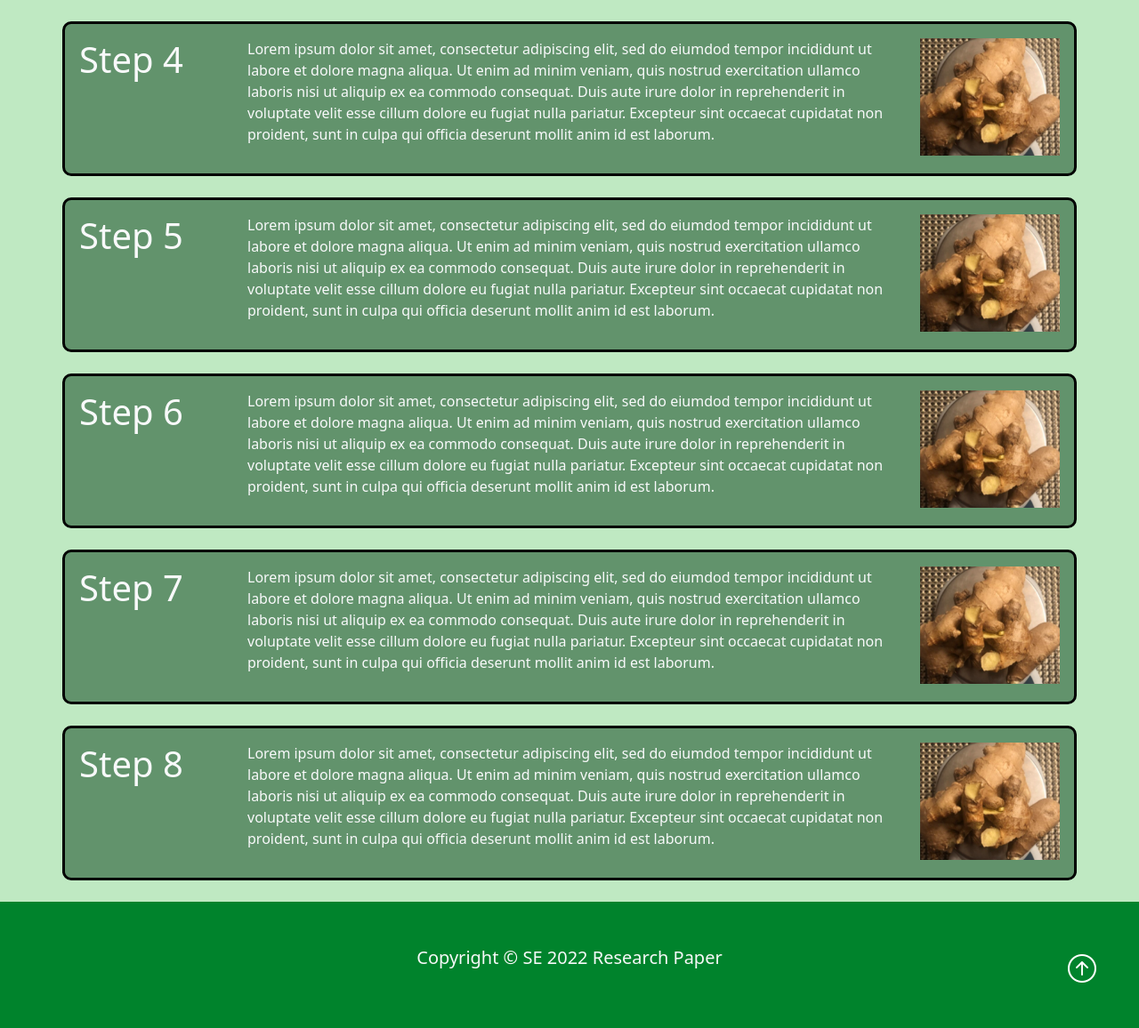
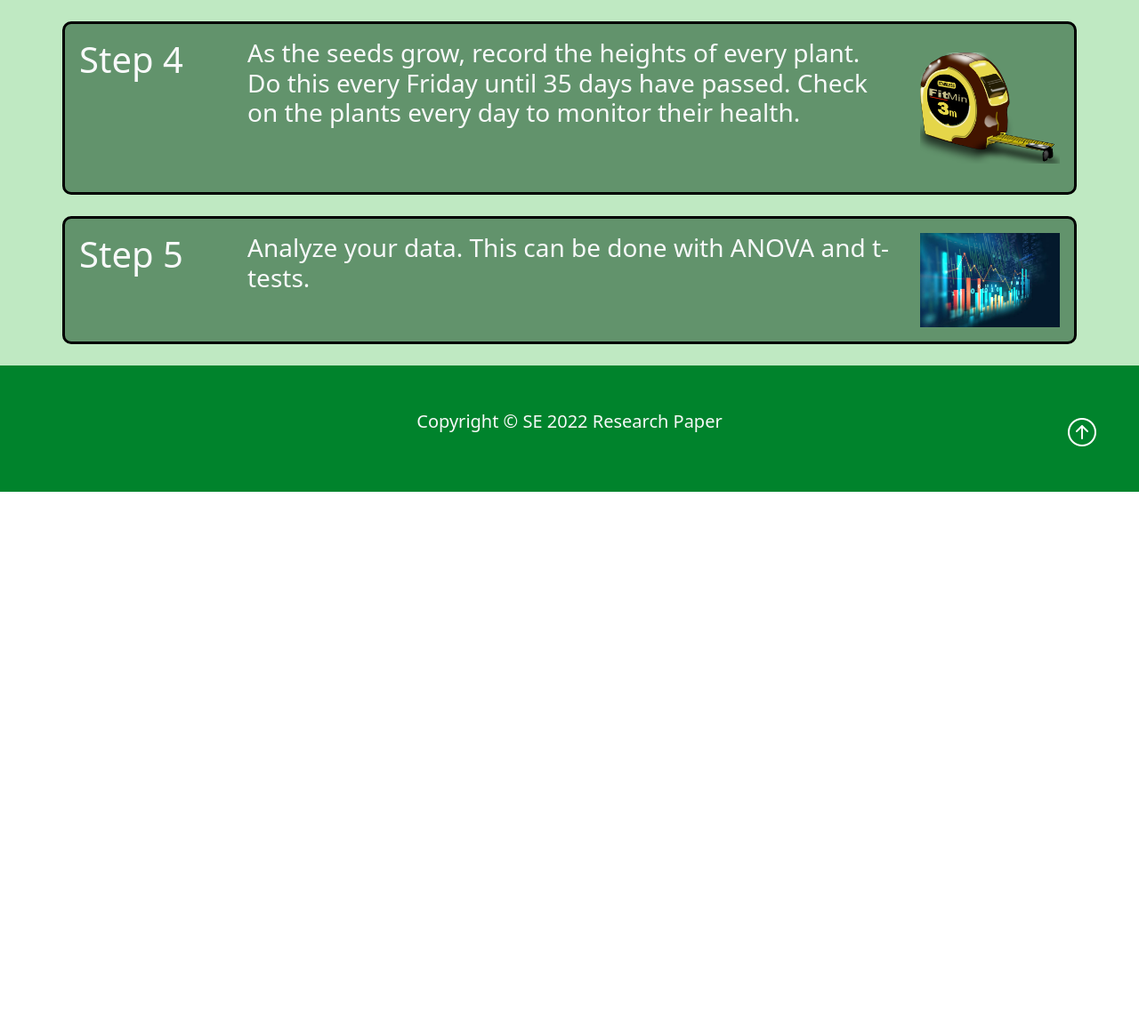
Before and after one commit to xhaidendsouza/DSouzaSE2223, a plain HTML site: page Lesson 1 Bootstrap/procedure.html in a window 1280 px wide. Shown: the part 797-1953 px from the top of the page at 89% size. After the commit the page ends 1350 px from the top, so only its background shows below. Drawn offline with nearby package versions, Linux system fonts and the light colour scheme.

Commit message:
Completed procedure.html

```diff
--- a/Lesson 1 Bootstrap/procedure.html
+++ b/Lesson 1 Bootstrap/procedure.html
@@ -73,10 +73,10 @@
                     <h1>Step 3</h1>
                 </div>
                 <div class="col-md-8 p-3">
-                    <h3>As the seeds grow, record the heights of every plant. Do this every Friday until 35 days have passed. Check on the plants every day to monitor their health.</h3>
+                    <h3>Place the growing containers under a lighting element so that they can grow. They should be in the layout that is shown in the image.</h3>
                 </div>
                 <div class="col-md-2 p-3">
-                    <img class="img-fluid" src="/Lesson 1 Bootstrap/img/ruler.png" alt="Research Set-up">
+                    <img class="img-fluid" src="/Lesson 1 Bootstrap/img/set-up-2.jpg" alt="Research Set-up">
                 </div>
             </div>
             <br>
@@ -85,10 +85,10 @@
                     <h1>Step 4</h1>
                 </div>
                 <div class="col-md-8 p-3">
-                    <p>Lorem ipsum dolor sit amet, consectetur adipiscing elit, sed do eiumdod tempor incididunt ut labore et dolore magna aliqua. Ut enim ad minim veniam, quis nostrud exercitation ullamco laboris nisi ut aliquip ex ea commodo consequat. Duis aute irure dolor in reprehenderit in voluptate velit esse cillum dolore eu fugiat nulla pariatur. Excepteur sint occaecat cupidatat non proident, sunt in culpa qui officia deserunt mollit anim id est laborum.</p>
+                    <h3>As the seeds grow, record the heights of every plant. Do this every Friday until 35 days have passed. Check on the plants every day to monitor their health.</h3>
                 </div>
                 <div class="col-md-2 p-3">
-                    <img class="img-fluid" src="/Lesson 1 Bootstrap/img/ginger.jpg" alt="Research Set-up">
+                    <img class="img-fluid" src="/Lesson 1 Bootstrap/img/measuring-tape.png" alt="Measuring Tape">
                 </div>
             </div>
             <br>
@@ -97,46 +97,10 @@
                     <h1>Step 5</h1>
                 </div>
                 <div class="col-md-8 p-3">
-                    <p>Lorem ipsum dolor sit amet, consectetur adipiscing elit, sed do eiumdod tempor incididunt ut labore et dolore magna aliqua. Ut enim ad minim veniam, quis nostrud exercitation ullamco laboris nisi ut aliquip ex ea commodo consequat. Duis aute irure dolor in reprehenderit in voluptate velit esse cillum dolore eu fugiat nulla pariatur. Excepteur sint occaecat cupidatat non proident, sunt in culpa qui officia deserunt mollit anim id est laborum.</p>
+                    <h3>Analyze your data. This can be done with ANOVA and t-tests. </h3>
                 </div>
                 <div class="col-md-2 p-3">
-                    <img class="img-fluid" src="/Lesson 1 Bootstrap/img/ginger.jpg" alt="Research Set-up">
-                </div>
-            </div>
-            <br>
-            <div class="row row-background">
-                <div class="col-md-2 p-3">
-                    <h1>Step 6</h1>
-                </div>
-                <div class="col-md-8 p-3">
-                    <p>Lorem ipsum dolor sit amet, consectetur adipiscing elit, sed do eiumdod tempor incididunt ut labore et dolore magna aliqua. Ut enim ad minim veniam, quis nostrud exercitation ullamco laboris nisi ut aliquip ex ea commodo consequat. Duis aute irure dolor in reprehenderit in voluptate velit esse cillum dolore eu fugiat nulla pariatur. Excepteur sint occaecat cupidatat non proident, sunt in culpa qui officia deserunt mollit anim id est laborum.</p>
-                </div>
-                <div class="col-md-2 p-3">
-                    <img class="img-fluid" src="/Lesson 1 Bootstrap/img/ginger.jpg" alt="Research Set-up">
-                </div>
-            </div>
-            <br>
-            <div class="row row-background">
-                <div class="col-md-2 p-3">
-                    <h1>Step 7</h1>
-                </div>
-                <div class="col-md-8 p-3">
-                    <p>Lorem ipsum dolor sit amet, consectetur adipiscing elit, sed do eiumdod tempor incididunt ut labore et dolore magna aliqua. Ut enim ad minim veniam, quis nostrud exercitation ullamco laboris nisi ut aliquip ex ea commodo consequat. Duis aute irure dolor in reprehenderit in voluptate velit esse cillum dolore eu fugiat nulla pariatur. Excepteur sint occaecat cupidatat non proident, sunt in culpa qui officia deserunt mollit anim id est laborum.</p>
-                </div>
-                <div class="col-md-2 p-3">
-                    <img class="img-fluid" src="/Lesson 1 Bootstrap/img/ginger.jpg" alt="Research Set-up">
-                </div>
-            </div>
-            <br>
-            <div class="row row-background">
-                <div class="col-md-2 p-3">
-                    <h1>Step 8</h1>
-                </div>
-                <div class="col-md-8 p-3">
-                    <p>Lorem ipsum dolor sit amet, consectetur adipiscing elit, sed do eiumdod tempor incididunt ut labore et dolore magna aliqua. Ut enim ad minim veniam, quis nostrud exercitation ullamco laboris nisi ut aliquip ex ea commodo consequat. Duis aute irure dolor in reprehenderit in voluptate velit esse cillum dolore eu fugiat nulla pariatur. Excepteur sint occaecat cupidatat non proident, sunt in culpa qui officia deserunt mollit anim id est laborum.</p>
-                </div>
-                <div class="col-md-2 p-3">
-                    <img class="img-fluid" src="/Lesson 1 Bootstrap/img/ginger.jpg" alt="Research Set-up">
+                    <img class="img-fluid" src="/Lesson 1 Bootstrap/img/data.jpg" alt="Data">
                 </div>
             </div>
             <br>
--- a/Lesson 1 Bootstrap/style.css
+++ b/Lesson 1 Bootstrap/style.css
@@ -38,6 +38,10 @@
     color:rgb(0, 0, 0)
 }
 
+.results-title{
+    color:#FFF
+}
+
 .row-background{
     background-color: rgb(98, 147, 108);
     border: 3px black solid;
@@ -46,9 +50,20 @@
 }
 
 .row-background:hover{
-    filter: drop-shadow(10px 10px 10px #2b2620);
+    filter: drop-shadow(5px 5px 5px #2b2620);
     transition: filter 500ms ease-out 100ms;
 }
+
+.coming-soon{
+    font-size: 300px;
+    color:#FFF
+}
+
+.results{
+    background-color: rgb(98, 147, 108);
+    padding:1px;
+}
+
 
 /* ----------------- ID CSS ----------------- */
 
```
Also changed, not shown: Lesson 1 Bootstrap/results.html (+10 -0 lines), Lesson 1 Bootstrap/img/data.jpg (added), Lesson 1 Bootstrap/img/measuring-tape.png (added), Lesson 1 Bootstrap/img/ruler.png (deleted).
